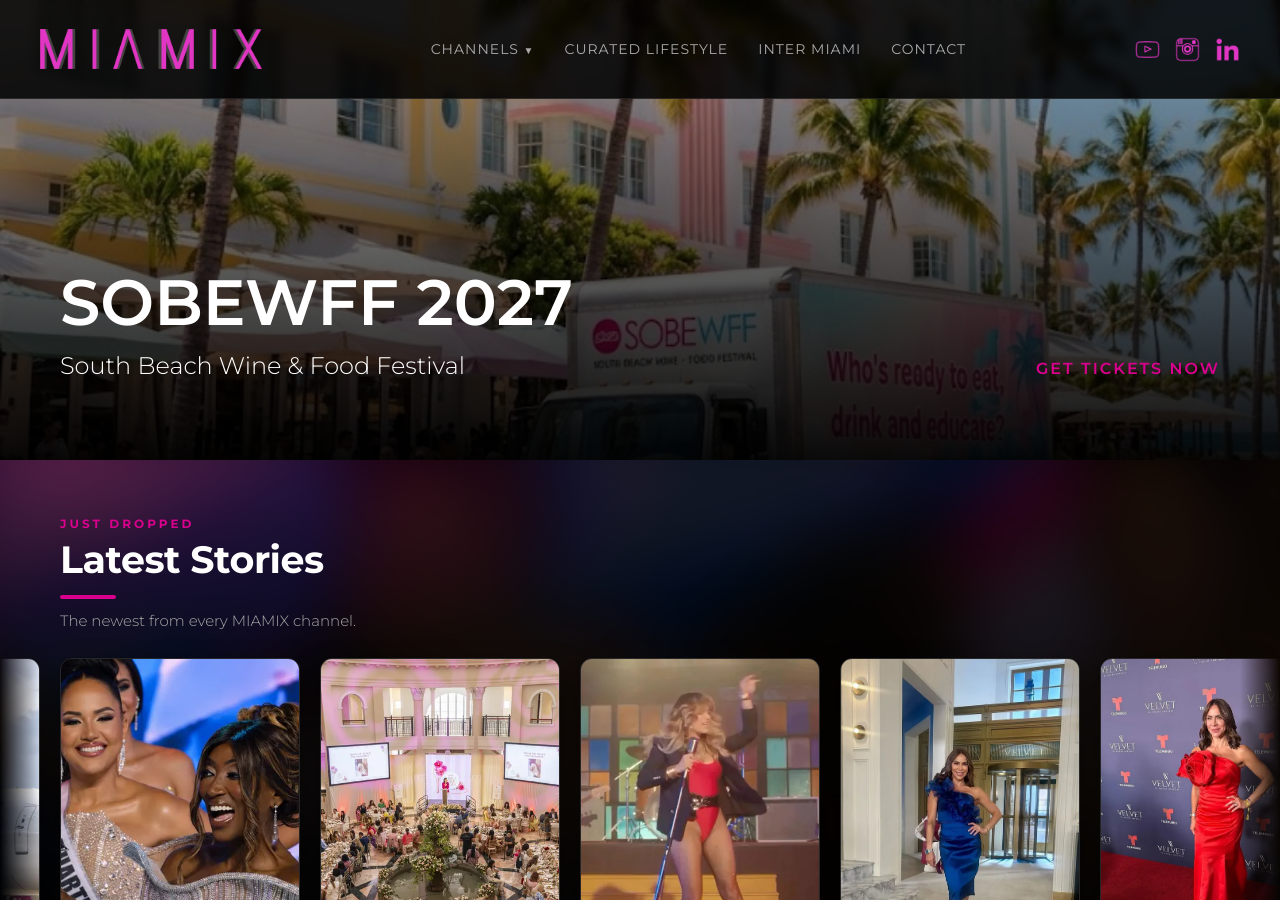
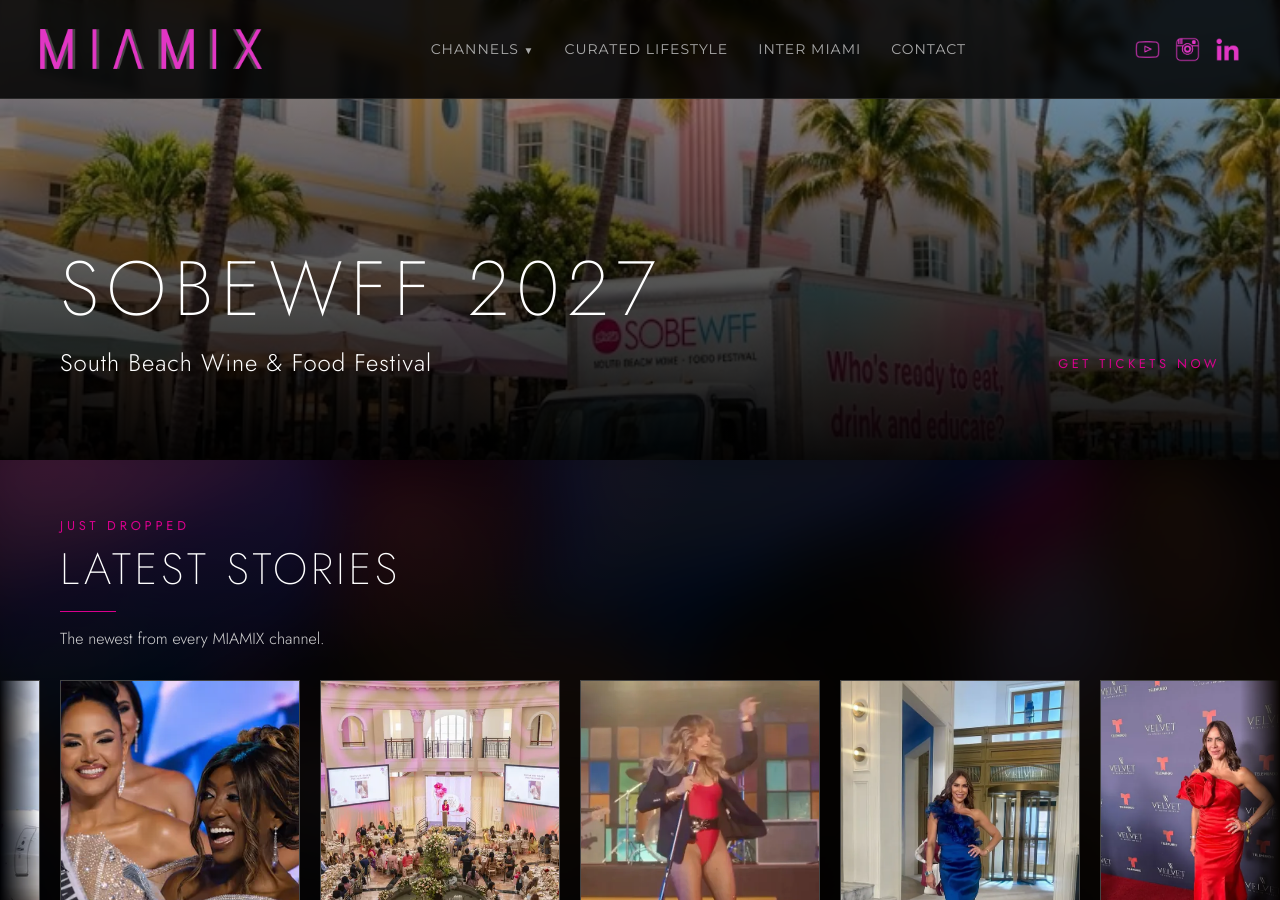
Before and after one commit to MIAMIX-io/MIAMIX.VIP-Site, a Jekyll site: the page built from index-new.html, in a window 1280 px wide and 900 px high, scrolled down 440 px. Built offline with Jekyll 4.4.1, drawn with Linux system fonts in a browser that asks for light colours.

Commit message:
Update home.css

```diff
--- a/assets/css/home.css
+++ b/assets/css/home.css
@@ -1,4 +1,7 @@
-/* MIAMIX homepage: hero, streaming-style rows, posters, services. */
+/* MIAMIX homepage: hero, streaming-style rows, posters, services.
+   Direction: razor-thin type (Jost 200/300), high contrast, minimal. */
+
+.hero, .rows, .services-wrapper { font-family: 'Jost', 'Montserrat', sans-serif; -webkit-font-smoothing: antialiased; }
 
 /* --- HERO --- */
 .hero {
@@ -8,12 +11,13 @@
         linear-gradient(to top, rgba(0,0,0,0.95) 0%, rgba(0,0,0,0.25) 50%, rgba(0,0,0,0.6) 100%),
         var(--hero-image) center/cover no-repeat;
 }
-.hero h1 { font-weight: 600; margin-bottom: 10px; font-size: 64px; }
-.hero p { font-weight: 300; font-size: 24px; }
+.hero h1 { font-weight: 200; margin-bottom: 14px; font-size: clamp(2.5rem, 6vw, 5rem);
+    letter-spacing: .1em; text-transform: uppercase; line-height: 1.1; }
+.hero p { font-weight: 300; font-size: clamp(1.05rem, 2vw, 1.5rem); color: #fff; letter-spacing: .04em; }
 .hero-btn {
     position: absolute; bottom: 80px; right: 60px; color: var(--primary-pink);
-    font-weight: 600; letter-spacing: 2px; text-transform: uppercase;
-    border-bottom: 2px solid transparent; transition: border-color .3s;
+    font-weight: 400; font-size: .8rem; letter-spacing: .28em; text-transform: uppercase;
+    padding-bottom: 6px; border-bottom: 1px solid transparent; transition: border-color .3s;
 }
 .hero-btn:hover { border-color: var(--primary-pink); }
 
@@ -22,33 +26,34 @@
 .row { position: relative; padding: 56px 0 28px; overflow: hidden; --accent: var(--primary-pink); }
 .row::before {
     content: ""; position: absolute; inset: 0; pointer-events: none;
-    background: radial-gradient(900px 320px at 6% 0%, color-mix(in srgb, var(--accent) 26%, transparent), transparent 70%);
+    background: radial-gradient(900px 320px at 6% 0%, color-mix(in srgb, var(--accent) 16%, transparent), transparent 70%);
 }
 .row-bg {
     position: absolute; inset: -40px; background-size: cover; background-position: center;
-    opacity: .16; filter: blur(34px) saturate(1.4); pointer-events: none;
+    opacity: .12; filter: blur(34px) saturate(1.4); pointer-events: none;
     -webkit-mask-image: linear-gradient(to bottom, #000 0%, transparent 85%);
             mask-image: linear-gradient(to bottom, #000 0%, transparent 85%);
 }
-.row + .row { border-top: 1px solid #161616; }
+.row + .row { border-top: 1px solid #444; }
 
 .row-head {
     position: relative; z-index: 2; display: flex; justify-content: space-between;
     align-items: flex-end; gap: 20px; padding: 0 60px;
 }
 .row-eyebrow {
-    display: block; font-size: 12px; font-weight: 700; letter-spacing: 3px;
-    text-transform: uppercase; color: var(--accent); margin-bottom: 8px;
+    display: block; font-size: .8rem; font-weight: 400; letter-spacing: .3em;
+    text-transform: uppercase; color: var(--accent); margin-bottom: 10px;
 }
-.row-title { font-size: 38px; font-weight: 700; line-height: 1.1; letter-spacing: -.5px; }
+.row-title { font-size: clamp(1.75rem, 3.6vw, 2.75rem); font-weight: 200; line-height: 1.1;
+    letter-spacing: .08em; text-transform: uppercase; }
 .row-title::after {
-    content: ""; display: block; width: 56px; height: 4px; border-radius: 2px;
-    background: var(--accent); margin-top: 14px;
+    content: ""; display: block; width: 56px; height: 1px;
+    background: var(--accent); margin-top: 18px;
 }
-.row-tagline { margin-top: 12px; color: var(--text-muted); font-size: 15px; font-weight: 300; max-width: 560px; }
+.row-tagline { margin-top: 14px; color: #d4d4d4; font-size: 1rem; font-weight: 300; line-height: 1.6; max-width: 560px; }
 .row-all {
-    flex-shrink: 0; font-size: 13px; font-weight: 600; letter-spacing: 2px; text-transform: uppercase;
-    color: var(--text-muted); transition: color .3s; padding-bottom: 6px;
+    flex-shrink: 0; font-size: .8rem; font-weight: 400; letter-spacing: .28em; text-transform: uppercase;
+    color: #d4d4d4; transition: color .3s; padding-bottom: 6px;
 }
 .row-all:hover { color: var(--accent); }
 
@@ -58,7 +63,6 @@
     position: relative; display: flex; gap: 20px; padding: 28px 60px 36px;
     overflow-x: auto; overflow-y: hidden; scrollbar-width: none; -webkit-overflow-scrolling: touch;
     cursor: grab; overscroll-behavior-x: contain;
-    /* soft fade at both edges (a mask, so it works over any backdrop) */
     -webkit-mask-image: linear-gradient(to right, transparent 0, #000 40px, #000 calc(100% - 40px), transparent 100%);
             mask-image: linear-gradient(to right, transparent 0, #000 40px, #000 calc(100% - 40px), transparent 100%);
     /* deliberately no scroll-snap: free, endless scrolling */
@@ -69,8 +73,8 @@
 
 .row-btn {
     position: absolute; top: 50%; transform: translateY(-62%); z-index: 4;
-    width: 48px; height: 48px; border-radius: 50%; border: 1px solid rgba(255,255,255,.25);
-    background: rgba(0,0,0,.7); color: #fff; font-size: 30px; line-height: 1; cursor: pointer;
+    width: 46px; height: 46px; border-radius: 50%; border: 1px solid rgba(255,255,255,.45);
+    background: rgba(0,0,0,.6); color: #fff; font-size: 24px; font-weight: 200; line-height: 1; cursor: pointer;
     display: flex; align-items: center; justify-content: center; padding-bottom: 4px;
     opacity: 0; transition: opacity .25s, background .25s, border-color .25s;
 }
@@ -84,53 +88,50 @@
 /* --- POSTER CARDS --- */
 .poster { display: block; flex: 0 0 auto; width: 240px; -webkit-user-drag: none; }
 .poster-img {
-    position: relative; display: block; aspect-ratio: 3 / 4; border-radius: 12px; overflow: hidden;
-    background: #161616; border: 1px solid #262626; box-shadow: 0 10px 25px rgba(0,0,0,.5);
-    transition: transform .4s cubic-bezier(.25,.46,.45,.94), box-shadow .4s ease, border-color .4s ease;
+    position: relative; display: block; aspect-ratio: 3 / 4; border-radius: 0; overflow: hidden;
+    background: #111; border: 1px solid #444;
+    transition: transform .4s cubic-bezier(.25,.46,.45,.94), border-color .4s ease;
 }
 .poster-img img { width: 100%; height: 100%; object-fit: cover; display: block; pointer-events: none; }
 .poster-fallback {
     position: absolute; inset: 0; display: flex; align-items: flex-end; padding: 18px;
     background:
-        radial-gradient(120% 80% at 0% 0%, color-mix(in srgb, var(--accent) 70%, transparent), transparent 70%),
-        linear-gradient(160deg, #1b1b1b, #0a0a0a);
+        radial-gradient(120% 80% at 0% 0%, color-mix(in srgb, var(--accent) 55%, transparent), transparent 70%),
+        linear-gradient(160deg, #1b1b1b, #000);
 }
-.poster-fallback span { font-size: 13px; font-weight: 700; letter-spacing: 2px; text-transform: uppercase; }
+.poster-fallback span { font-size: .8rem; font-weight: 400; letter-spacing: .25em; text-transform: uppercase; }
 .poster:hover .poster-img, .poster:focus-visible .poster-img {
-    transform: translateY(-6px) scale(1.03); border-color: var(--accent);
-    box-shadow: 0 18px 40px color-mix(in srgb, var(--accent) 35%, transparent);
+    transform: translateY(-6px); border-color: var(--accent);
 }
-.poster-meta { display: block; padding: 14px 4px 0; }
+.poster-meta { display: block; padding: 14px 0 0; }
 .poster-eyebrow {
-    display: block; font-size: 11px; font-weight: 700; letter-spacing: 1.5px;
-    text-transform: uppercase; color: var(--text-muted); margin-bottom: 6px; transition: color .3s;
+    display: block; font-size: .7rem; font-weight: 400; letter-spacing: .25em;
+    text-transform: uppercase; color: #bdbdbd; margin-bottom: 8px; transition: color .3s;
 }
 .poster-title {
     display: -webkit-box; -webkit-line-clamp: 3; -webkit-box-orient: vertical; overflow: hidden;
-    font-size: 16px; font-weight: 600; line-height: 1.35; transition: color .3s;
+    font-size: 1.05rem; font-weight: 300; line-height: 1.4; letter-spacing: .02em; transition: color .3s;
 }
 .poster:hover .poster-title { color: var(--accent); }
 .poster:hover .poster-eyebrow { color: #fff; }
 
 /* Featured partners: bigger posters, since there are only a few */
 .row--featured .poster { width: 300px; }
-.row--featured .poster-title { font-size: 20px; }
+.row--featured .poster-title { font-size: 1.25rem; }
 
-/* ===== MODERN SERVICES (append to the END of /assets/css/home.css) ===== */
+/* --- SERVICES (modern, minimal) --- */
 .services-wrapper {
-  --magenta: #E12BC0;
+    --magenta: var(--primary-pink, #E12BC0);
     --line: #444;
     --services-img: url("https://images.unsplash.com/photo-1597241693839-07d7fb803af1?auto=format&fit=crop&w=2000&q=85");
     position: relative; isolation: isolate; overflow: hidden;
     background: var(--services-img) center / cover no-repeat, #000;
-  color: #fff; font-family: 'Jost', 'Montserrat', sans-serif; font-weight: 200;
+    color: #fff; font-weight: 200;
     padding: 88px 24px 72px;
-  -webkit-font-smoothing: antialiased;
 }
 .services-wrapper .services-video-bg {
     position: absolute; inset: 0; width: 100%; height: 100%; object-fit: cover; z-index: 0;
 }
-/* one dark wash = high contrast text, photo/video visible on the right */
 .services-wrapper .services-overlay {
     position: absolute; inset: 0; z-index: 1; pointer-events: none;
     background: linear-gradient(90deg, rgba(0,0,0,.92) 0%, rgba(0,0,0,.78) 55%, rgba(0,0,0,.45) 100%);
@@ -169,46 +170,40 @@
     text-transform: uppercase; text-decoration: none; transition: background .3s ease, color .3s ease; }
 .services-wrapper .cta-btn:hover { background: #000; color: var(--magenta); }
 
-@media (min-width: 900px) {
+/* --- RESPONSIVE --- */
+@media (min-width: 901px) {
     .services-wrapper { padding: 120px 48px 96px; }
     .svc-row { grid-template-columns: 5fr 4fr 2fr; align-items: center; gap: 40px; padding: 44px 0; }
     .svc-more { justify-self: end; }
     .services-wrapper .services-foot { flex-direction: row; justify-content: space-between; align-items: center; }
 }
-@media (prefers-reduced-motion: reduce) { .services-wrapper * { transition: none !important; } }
-
-/* --- RESPONSIVE --- */
-@media (max-width: 1100px) { .services-grid { grid-template-columns: repeat(2, 1fr); } }
 
 @media (max-width: 900px) {
     .hero { padding: 40px 30px 80px; }
-    .hero h1 { font-size: 42px; line-height: 1.1; }
-    .hero p { font-size: 18px; margin-bottom: 25px; }
-    .hero-btn { position: relative; bottom: auto; right: auto; display: inline-block; }
+    .hero h1 { font-size: 2.25rem; line-height: 1.15; }
+    .hero p { font-size: 1.05rem; margin-bottom: 25px; }
+    .hero-btn { position: relative; bottom: auto; right: auto; display: inline-block; align-self: flex-start; }
 
     .row { padding: 40px 0 16px; }
     .row-head { padding: 0 20px; }
-    .row-title { font-size: 28px; }
     .row-track { padding: 22px 20px 28px; gap: 14px; }
     .row-track {
         -webkit-mask-image: linear-gradient(to right, transparent 0, #000 14px, #000 calc(100% - 14px), transparent 100%);
                 mask-image: linear-gradient(to right, transparent 0, #000 14px, #000 calc(100% - 14px), transparent 100%);
     }
     .poster { width: 170px; }
-    .poster-title { font-size: 14px; }
+    .poster-title { font-size: .95rem; }
     .row--featured .poster { width: 220px; }
-    .row--featured .poster-title { font-size: 16px; }
+    .row--featured .poster-title { font-size: 1.05rem; }
 
-    .services-wrapper { padding: 56px 20px; }
-    .services-head h2 { font-size: 30px; }
+    .services-wrapper { padding: 64px 20px; }
 }
 
 @media (max-width: 600px) {
-    .services-grid { grid-template-columns: 1fr; }
-    .row-tagline { font-size: 14px; }
+    .row-tagline { font-size: .95rem; }
 }
 
 @media (prefers-reduced-motion: reduce) {
     html { scroll-behavior: auto; }
-    .poster-img, .service-card, .cta-btn, .row-btn { transition: none; }
+    .poster-img, .cta-btn, .row-btn, .services-wrapper * { transition: none !important; }
 }
```
Lines whose indentation alone changed are shown as unchanged.
